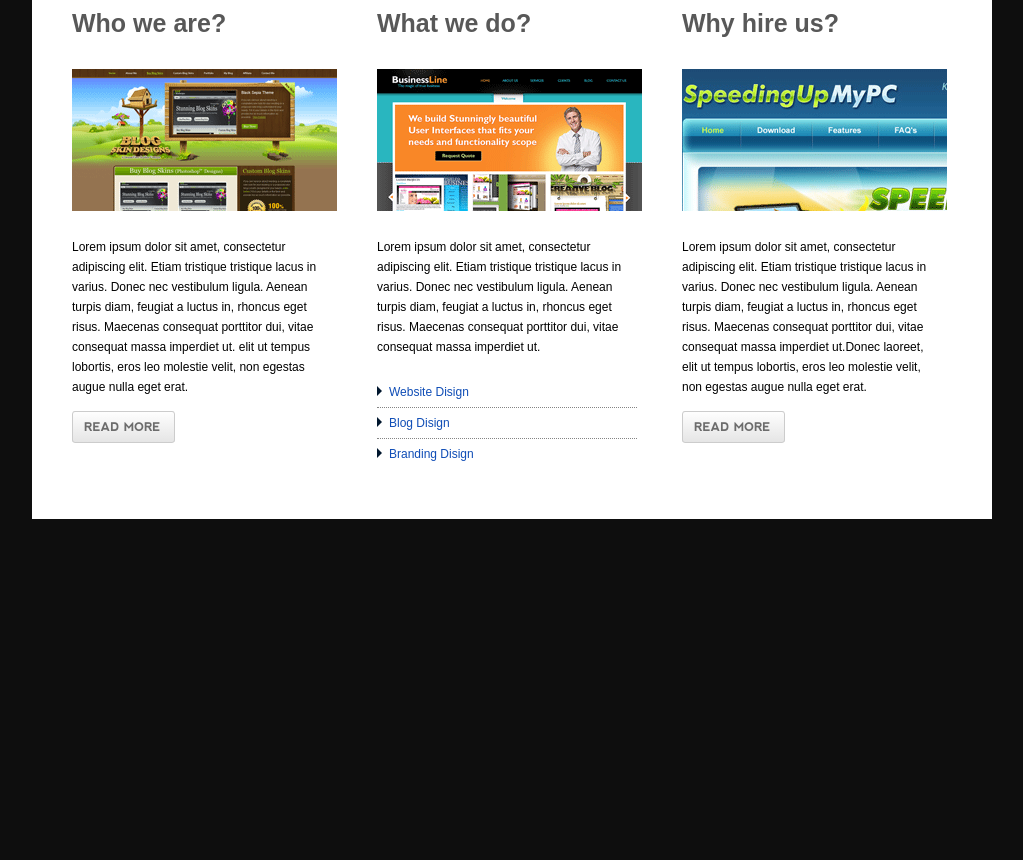
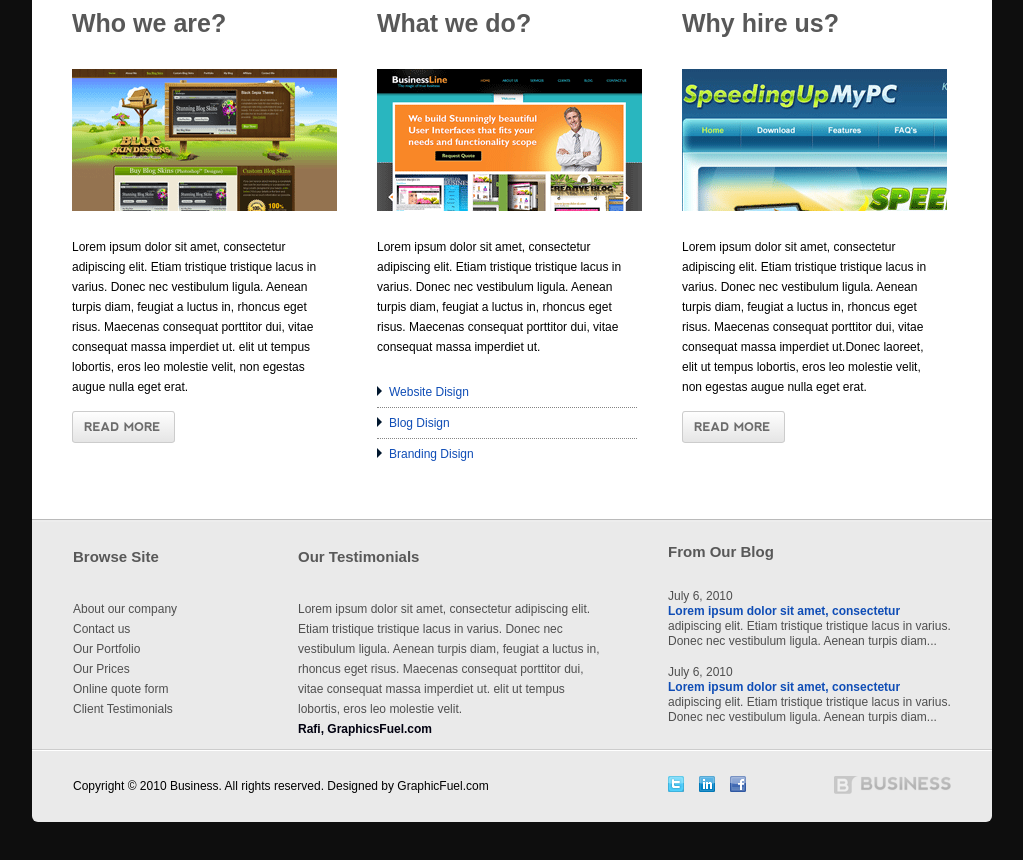
Before and after one commit to viktoriag373/business_template, a plain HTML site: page index.html in a window 1280 px wide. Shown: the part 658-1518 px from the top of the page, without its empty margins (128-1151 px from the left). Before the commit the page ends 1217 px from the top, so only its background shows below. Drawn offline with nearby package versions, Linux system fonts and the light colour scheme.

Commit message:
сделала футер, закончила 4 урок. доделала страниц home

```diff
--- a/index.html
+++ b/index.html
@@ -98,7 +98,51 @@
                 <a class="read_more" href="index.html">read more</a>
             </li>
         </ul>
-
+        <footer>
+            <ul class="top-footer">
+                <li class="Browse-Site">
+                    <h3>Browse Site</h3>
+                    <ul>
+                        <li><a href="#">About our company</a></li>
+                        <li><a href="#">Contact us</a></li>
+                        <li><a href="#">Our Portfolio</a></li>
+                        <li><a href="#">Our Prices</a></li>
+                        <li><a href="#">Online quote form</a></li>
+                        <li><a href="#">Client Testimonials</a></li>
+                    </ul>
+                </li>
+                <li class="Our-Test">
+                    <h3>Our Testimonials</h3>
+                    <p>Lorem ipsum dolor sit amet, consectetur adipiscing elit.</br>
+                       Etiam tristique tristique lacus in varius. Donec nec</br>
+                       vestibulum ligula. Aenean turpis diam, feugiat a luctus in,</br>
+                       rhoncus eget risus. Maecenas consequat porttitor dui,</br>
+                       vitae consequat massa imperdiet ut. elit ut tempus</br>
+                       lobortis, eros leo molestie velit.</p>
+                    <span class="bold">Rafi, GraphicsFuel.com</span>
+                </li>
+                <li class="Our-Blog">
+                    <h3>From Our Blog</h3>
+                    <p class="data">July 6, 2010</p>
+                    <p><span class="blue">Lorem ipsum dolor sit amet, consectetur</br></span>
+                       adipiscing elit. Etiam tristique tristique lacus in varius.</br>
+                       Donec nec vestibulum ligula. Aenean turpis diam...</p>
+                    <p class="data">July 6, 2010</p>
+                    <p><span class="blue">Lorem ipsum dolor sit amet, consectetur</br></span>
+                       adipiscing elit. Etiam tristique tristique lacus in varius.</br>
+                       Donec nec vestibulum ligula. Aenean turpis diam...</p>
+                </li>
+            </ul>
+            <div class="bottom-footer">
+                <a href="#" class="logo"><img src="img/logo-mini.png" alt="logo"></a>
+                <ul class="social">
+                    <li><a class="t" href="#" ></a></li>
+                    <li><a class="in" href="#" ></a></li>
+                    <li><a class="f" href="#" ></a></li>
+                </ul>
+                <p>Copyright © 2010 Business. All rights reserved. Designed by GraphicFuel.com</p>
+            </div>
+        </footer>
     </div>
 </body>
 </html>
--- a/style.css
+++ b/style.css
@@ -104,7 +104,7 @@ nav li.current a{
     font-weight: bold;
     text-transform: uppercase;
     color: #c1525f;
-    padding: 17px 50px 10px 20px;
+    padding: 15px 50px 12px 20px;
     -o-border-radius: 10px;
     -moz-border-radius: 10px;
     -webkit-border-radius:10px;
@@ -199,6 +199,12 @@ nav li.current a{
     background-image: linear-gradient(to top,#fefefe,#e5e5e5);
 }
 
+.middle-block:after{
+    content: '';
+    display: table;
+    clear: both;
+}
+
 .disign{
     list-style-image: url(img/arrow1.png);
     list-style-position: inside;
@@ -217,12 +223,99 @@ nav li.current a{
     color: #0f4db6;
 }
 
-.middle-block:after{
+footer{
+   background:url(img/border-footer.gif) repeat-x #eaeaea;
+   border-radius: 0 0 6px 6px;
+   -o-border-radius: 0 0 6px 6px;
+   -moz-border-radius: 0 0 6px 6px;
+   -webkit-border-radius: 0 0 6px 6px;
+}
+
+.top-footer{
+    padding: 25px 0 10px 41px;
+    border-bottom: 1px solid #ccc;
+}
+
+.top-footer>li{
+    float: left;
+}
+.top-footer h3{
+    font-size: 15px;
+    font-weight: bold;
+    color: #585858;
+    margin-bottom: 30px;
+}
+
+.Browse-Site{
+    width: 120px;
+}
+
+.Browse-Site a{
+    color: #4f4f4f;
+}
+
+.Our-Test{
+    width: 310px;
+    margin: 0 60px 0 105px;
+    color: #4f4f4f;
+}
+
+.Our-Test .bold{
+    color: #00000f;
+    font-weight: bold;
+}
+
+.Our-Blog{
+    width: 285px;
+    color: #4f4f4f;
+    line-height: 15px;
+}
+
+.Our-Blog .blue{
+    color: #0f4db6;
+    font-weight: bold;
+}
+.data{
+    margin-top: 16px;
+}
+
+.bottom-footer{
+    padding: 25px 41px 26px;
+    border-top: 1px solid #ffffff;
+}
+
+.bottom-footer .logo{
+    float: right;
+}
+.social{
+    float: right;
+    margin-right: 73px;
+}
+
+.social li{
+    float: left;
+    margin-right: 15px;
+}
+.social a{
+    display: block;
+    width: 16px;
+    height: 16px;
+    background: url(img/sprites.png) no-repeat 0 0;
+}
+
+.social a.in{
+    background-position: -16px 0;
+}
+
+.social a.f{
+    background-position: -32px 0;
+}
+
+.top-footer:after{
     content: '';
     display: table;
     clear: both;
 }
-
                             /*slider*/
 .flexslider {
 background: #fff;
```
Also changed, not shown: img/border-footer.gif (added), img/logo-mini.png (added), img/sprites.png (added).
